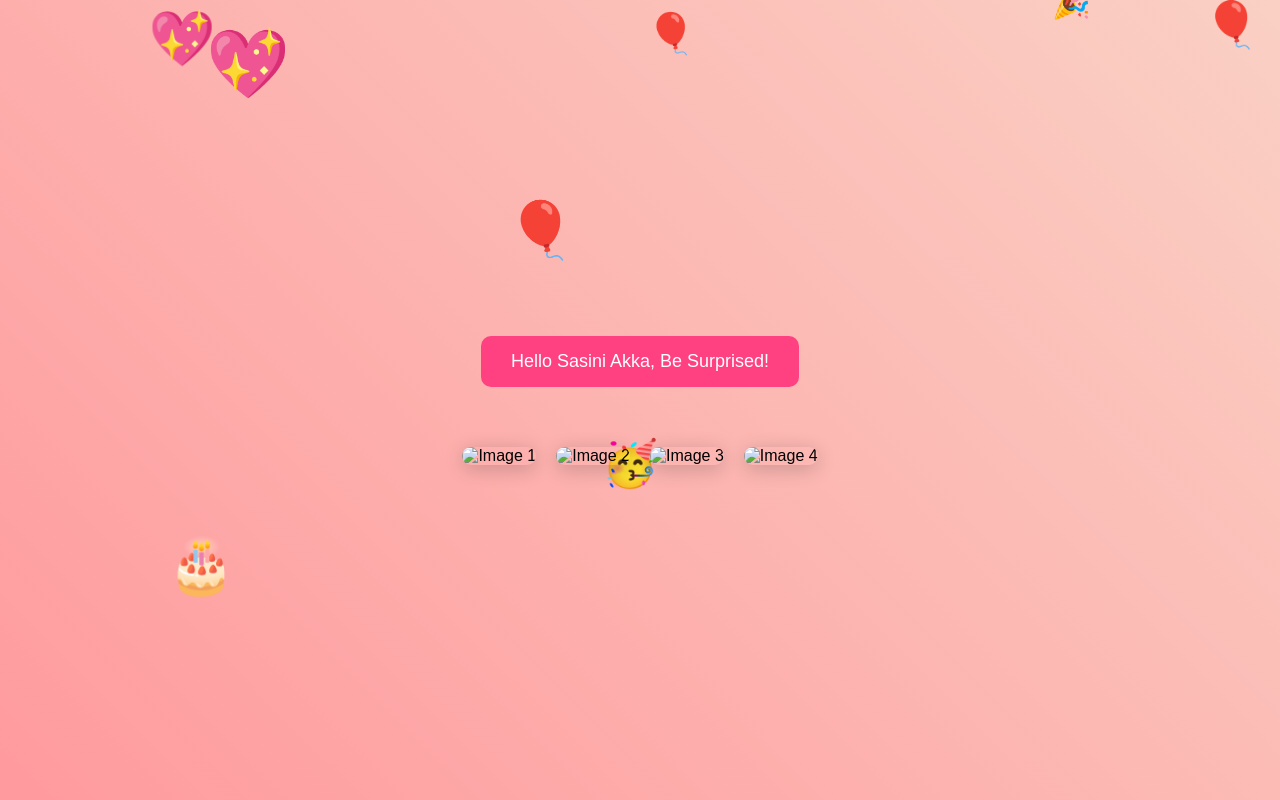
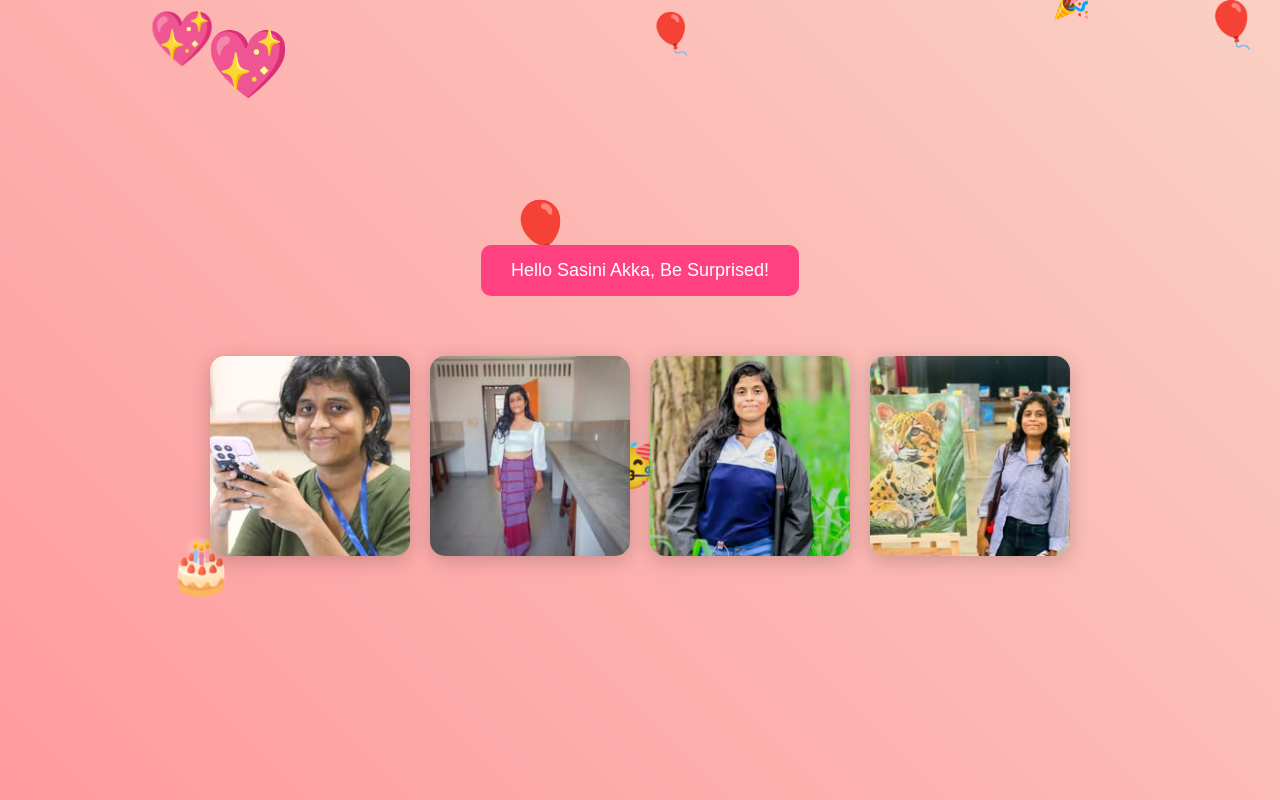
Before and after one commit to yasiboy123/birthday, a plain HTML site: page index.html in a window 1280 px wide. Drawn offline with Linux system fonts and the light colour scheme.

Commit message:
Update index.html

```diff
--- a/index.html
+++ b/index.html
@@ -112,10 +112,10 @@
     <div class="countdown" id="countdown-timer"></div>
 
     <div class="image-container" id="image-container">
-        <img src="images/465927306_10235225876052357_2459992016009723448_n.jpg" alt="Image 1">
-        <img src="images/473166043_455106407664606_5459259117847668830_n.jpg" alt="Image 2">
-        <img src="images/473544457_457080454133868_4861577558800809564_n.jpg" alt="Image 3">
-        <img src="images/476612055_476027945572452_4019351337702757175_n.jpg" alt="Image 4">
+        <img src="465927306_10235225876052357_2459992016009723448_n.jpg" alt="Image 1">
+        <img src="473166043_455106407664606_5459259117847668830_n.jpg" alt="Image 2">
+        <img src="473544457_457080454133868_4861577558800809564_n.jpg" alt="Image 3">
+        <img src="476612055_476027945572452_4019351337702757175_n.jpg" alt="Image 4">
     </div>
 
     <div class="countdown" id="please-wait-timer" style="display:none;"></div>
```
